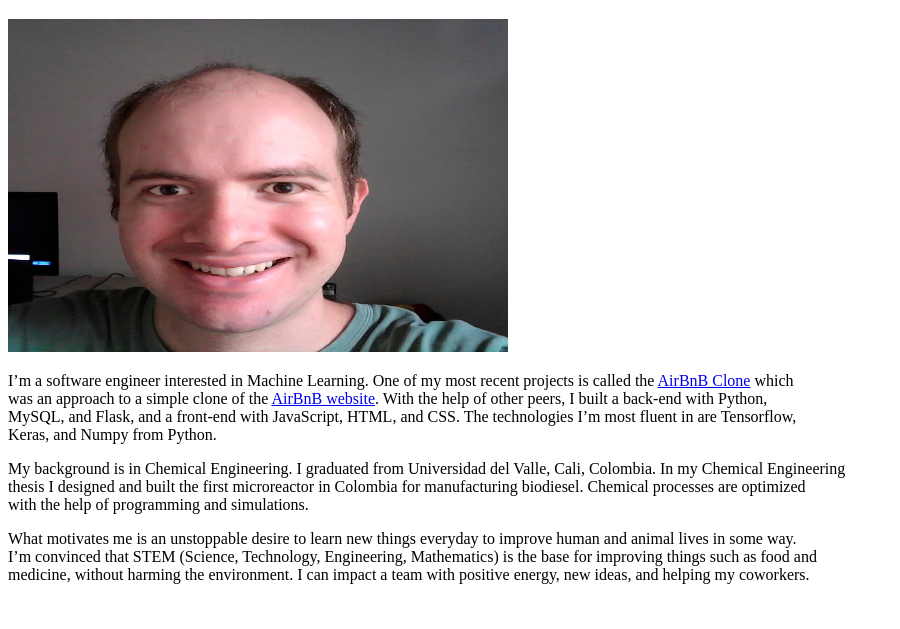
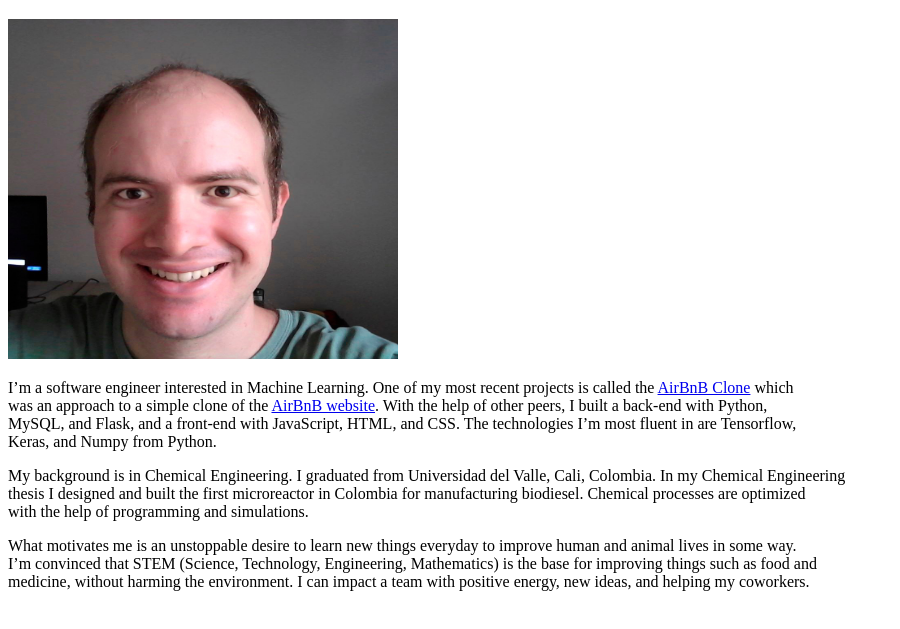
Before and after one commit to felipeserna/felipeserna.github.io, a plain HTML site: page index.html in a window 1280 px wide. Shown: the part 61-690 px from the top of the page, without its empty margins (0-900 px from the left). Drawn offline with Linux system fonts and the light colour scheme.

Commit message:
3 paragraphs

```diff
--- a/index.html
+++ b/index.html
@@ -3,7 +3,7 @@
 <body>
 
 <h1>Felipe Serna</h1>
-<img src="images/new_photo_2.jpeg" alt="Trulli" width="500" height="333">
+<img src="images/new_photo_2.jpeg" width="390" height="340">
 
 <p>I’m a software engineer interested in Machine Learning. One of my most recent projects is called the <a href="https://github.com/felipeserna/AirBnB_clone">AirBnB Clone</a> which<br>
    was an approach to a simple clone of the <a href="https://www.airbnb.com/">AirBnB website</a>. With the help of other peers, I built a back-end with Python,<br>
```
